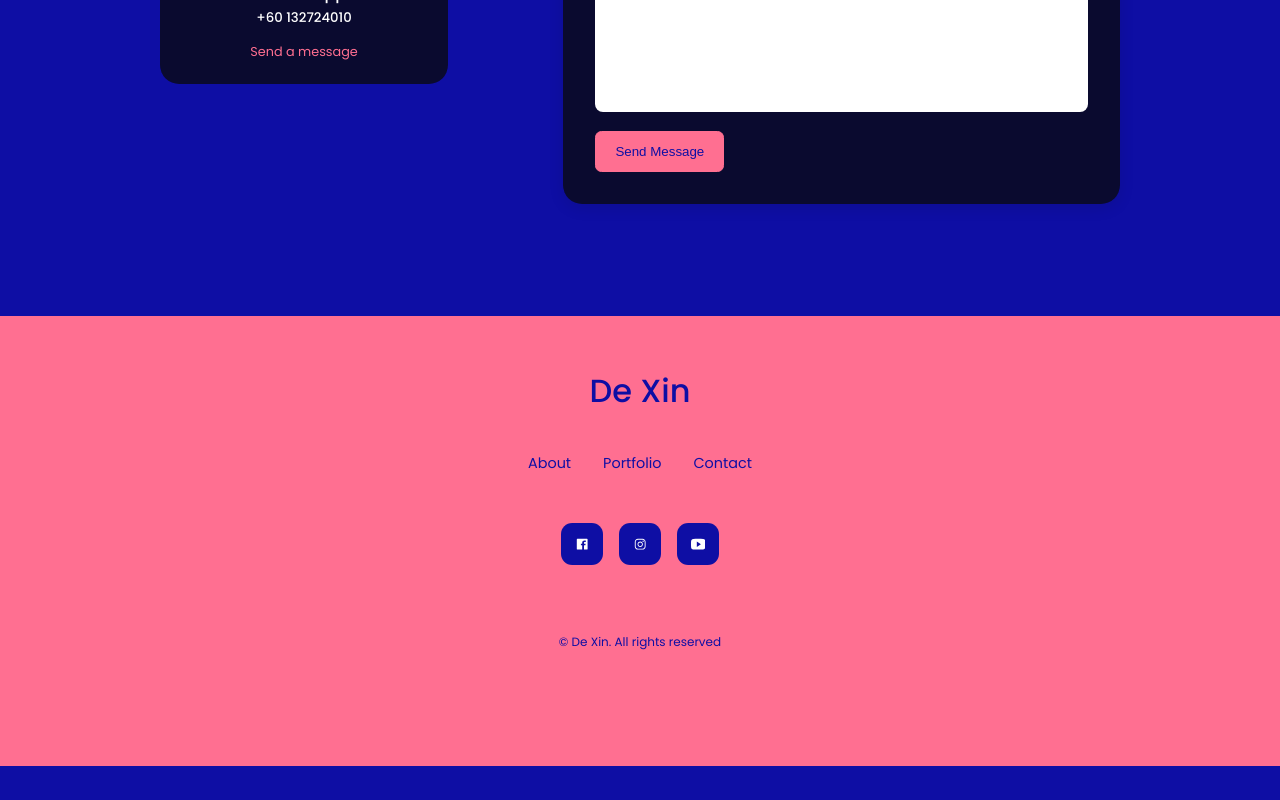
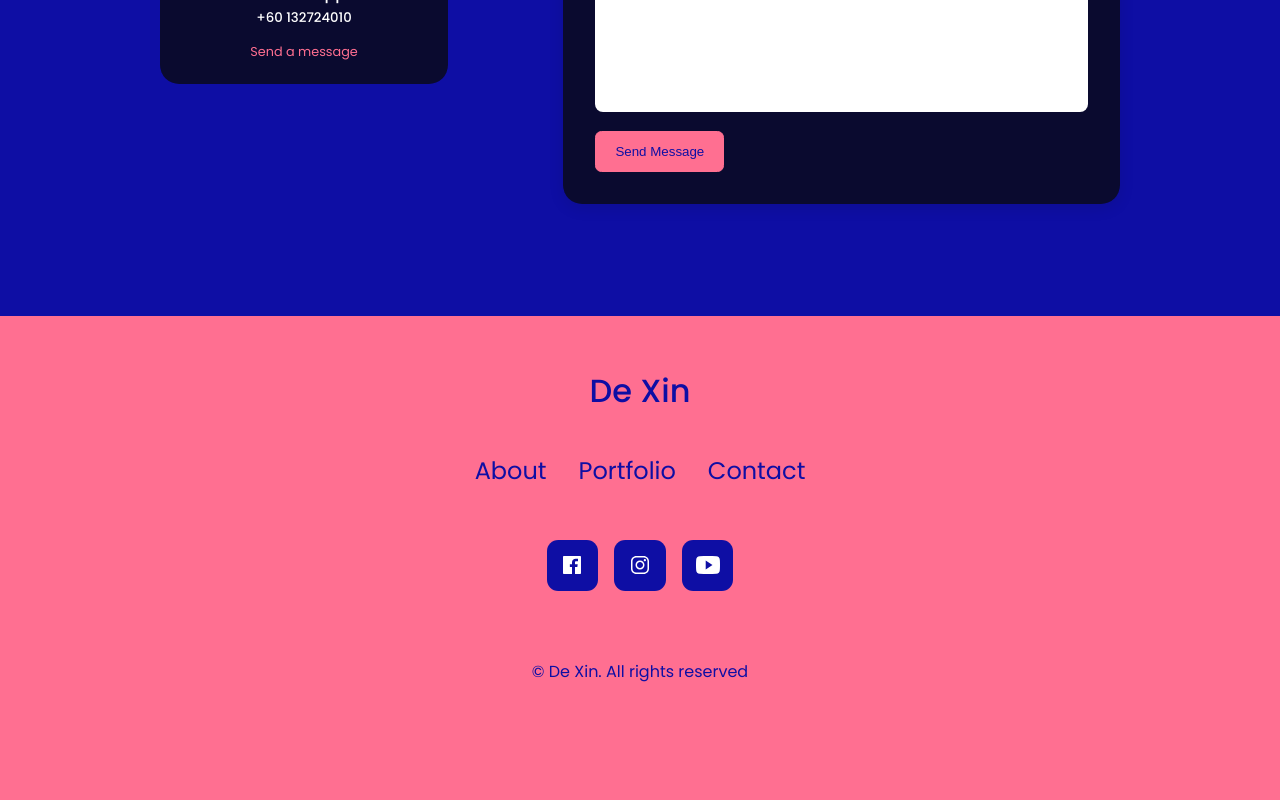
Before and after one commit to deinv-ui/DeXin-Portfolio, a React (Create React App) app: page / in a window 1280 px wide. Shown: the part 2710-3510 px from the top of the page. Before the commit the page ends 3476 px from the top, so only its background shows below. Built offline with nearby package versions, Linux system fonts and the light colour scheme.

Commit message:
increase font size

```diff
--- a/src/components/footer/Footer.jsx
+++ b/src/components/footer/Footer.jsx
@@ -28,13 +28,13 @@ class Footer extends Component {
         </ul>
         <div className="footer__social">
           <a href="https://www.facebook.com/inext.deve/" target="_blank">
-            <IoLogoFacebook />
+            <IoLogoFacebook className="social_icon" />
           </a>
           <a href="https://instagram.com/dexin.c" target="_blank">
-            <IoLogoInstagram />
+            <IoLogoInstagram className="social_icon" />
           </a>
           <a href="https://www.youtube.com/" target="_blank">
-            <IoLogoYoutube />
+            <IoLogoYoutube className="social_icon" />
           </a>
         </div>
         <div className="footer__copyright">
--- a/src/components/footer/footer.css
+++ b/src/components/footer/footer.css
@@ -16,6 +16,7 @@ footer a {
 }
 .permalinks {
   display: flex;
+  font-size: 1.5rem;
   flex-wrap: wrap;
   justify-content: center;
   gap: 2rem;
@@ -42,7 +43,11 @@ footer a {
 }
 .footer__copyright {
   margin-bottom: 4rem;
+  font-size: 1.2rem;
   color: var(--color-bg);
+}
+.social_icon {
+  font-size: 1.5rem;
 }
 /* ================ MEDIA QUERIES (SMALL DEVICES) ============= */
 @media screen and (max-width: 600px) {
```
Also changed, not shown: .codesandbox/tasks.json, 1 other file (tests, documents, lock files or other folders).
